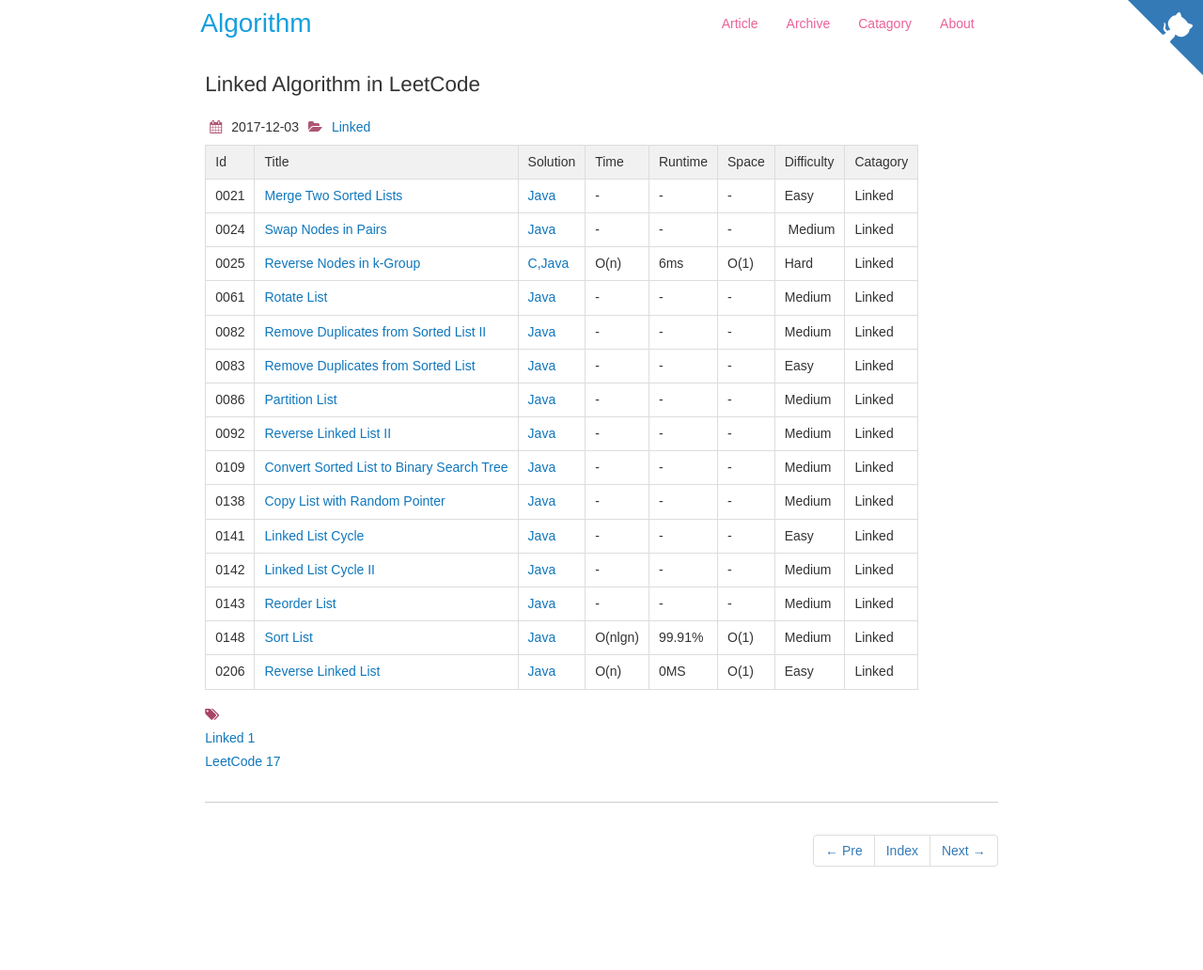
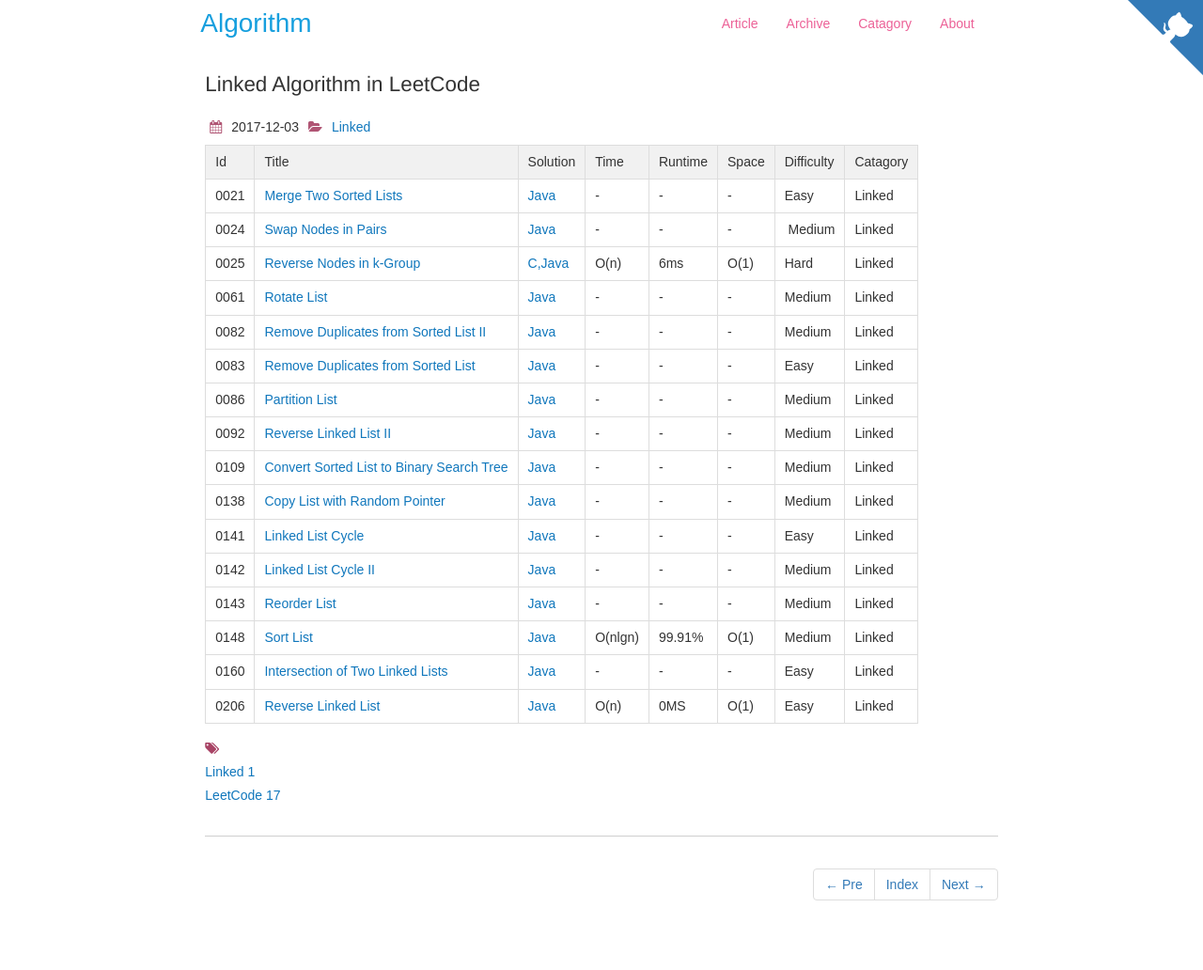
Before and after one commit to dunso/algorithm, a Jekyll site: the page built from docs/_posts/2017-12-03-Linked.md, in a window 1280 px wide. Shown: the whole page at 94% size. Built offline with Jekyll 4.4.1, drawn with Linux system fonts in a browser that asks for light colours; nearby versions of some CDN libraries; before the commit the page ends 996 px from its top, so only the background shows below that.

Commit message:
Add index of LeetCode0160.java to docs

```diff
--- a/docs/_posts/2017-12-03-Linked.md
+++ b/docs/_posts/2017-12-03-Linked.md
@@ -26,4 +26,5 @@ icon: file-alt
 |0142|[Linked List Cycle II](https://leetcode.com/problems/linked-list-cycle-ii/) | [Java](https://e.srl/leetcode-142/)  |-|-|-|  Medium |Linked|
 |0143|[Reorder List](https://leetcode.com/problems/reorder-list/) | [Java](https://e.srl/leetcode-143/)  |-|-|-|  Medium |Linked|
 |0148|[Sort List](https://leetcode.com/problems/sort-list/) | [Java](https://e.srl/leetcode-148/)  | O(nlgn) |99.91%| O(1)  |  Medium |Linked|
+|0160|[Intersection of Two Linked Lists](https://leetcode.com/problems/intersection-of-two-linked-lists) | [Java](https://e.srl/leetcode-160/)  |-|-|-|  Easy |Linked|
 |0206|[Reverse Linked List](https://leetcode.com/problems/reverse-linked-list) | [Java](https://e.srl/leetcode-206/)  | O(n) |0MS| O(1)  |  Easy |Linked|
```
